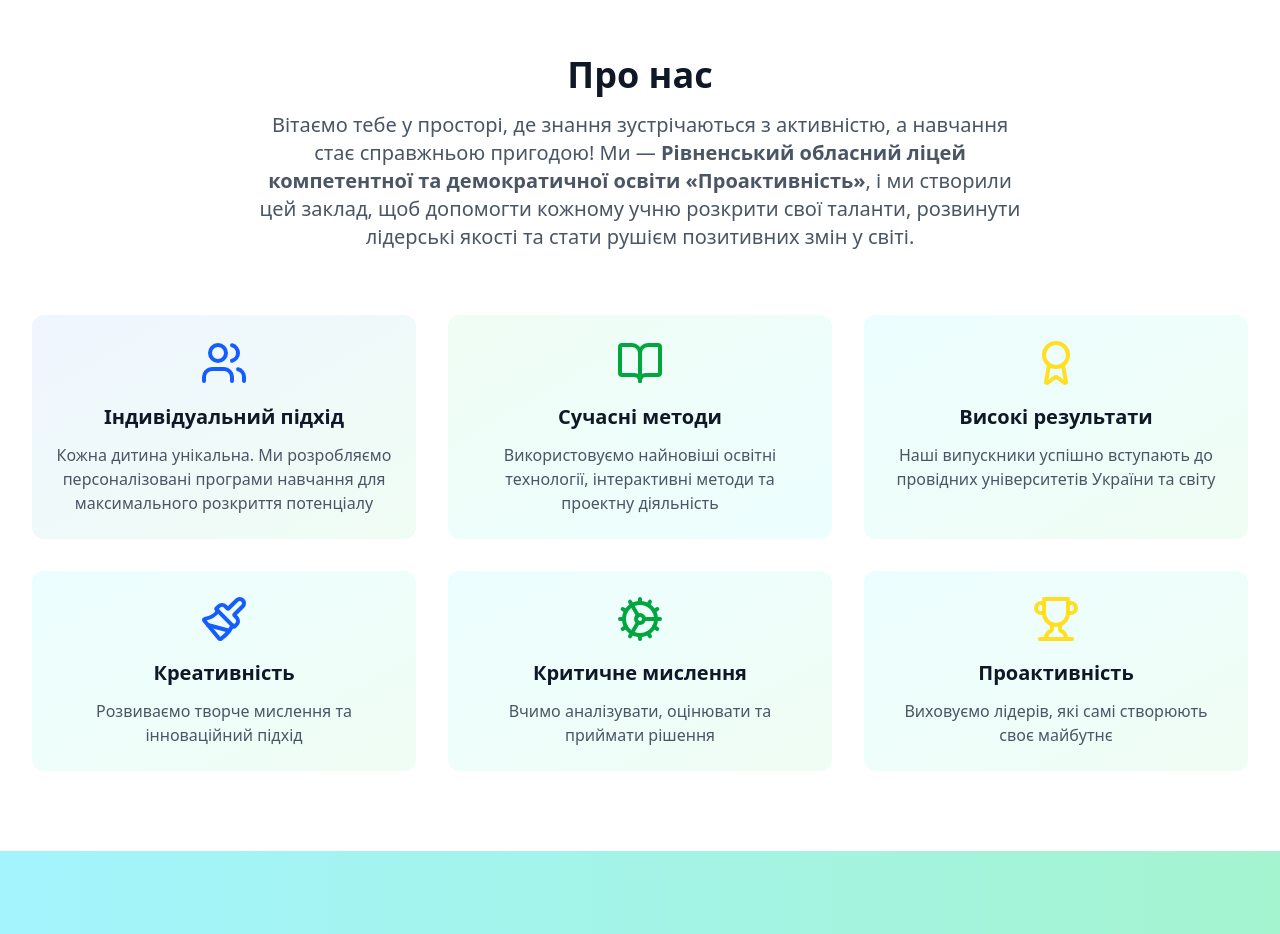
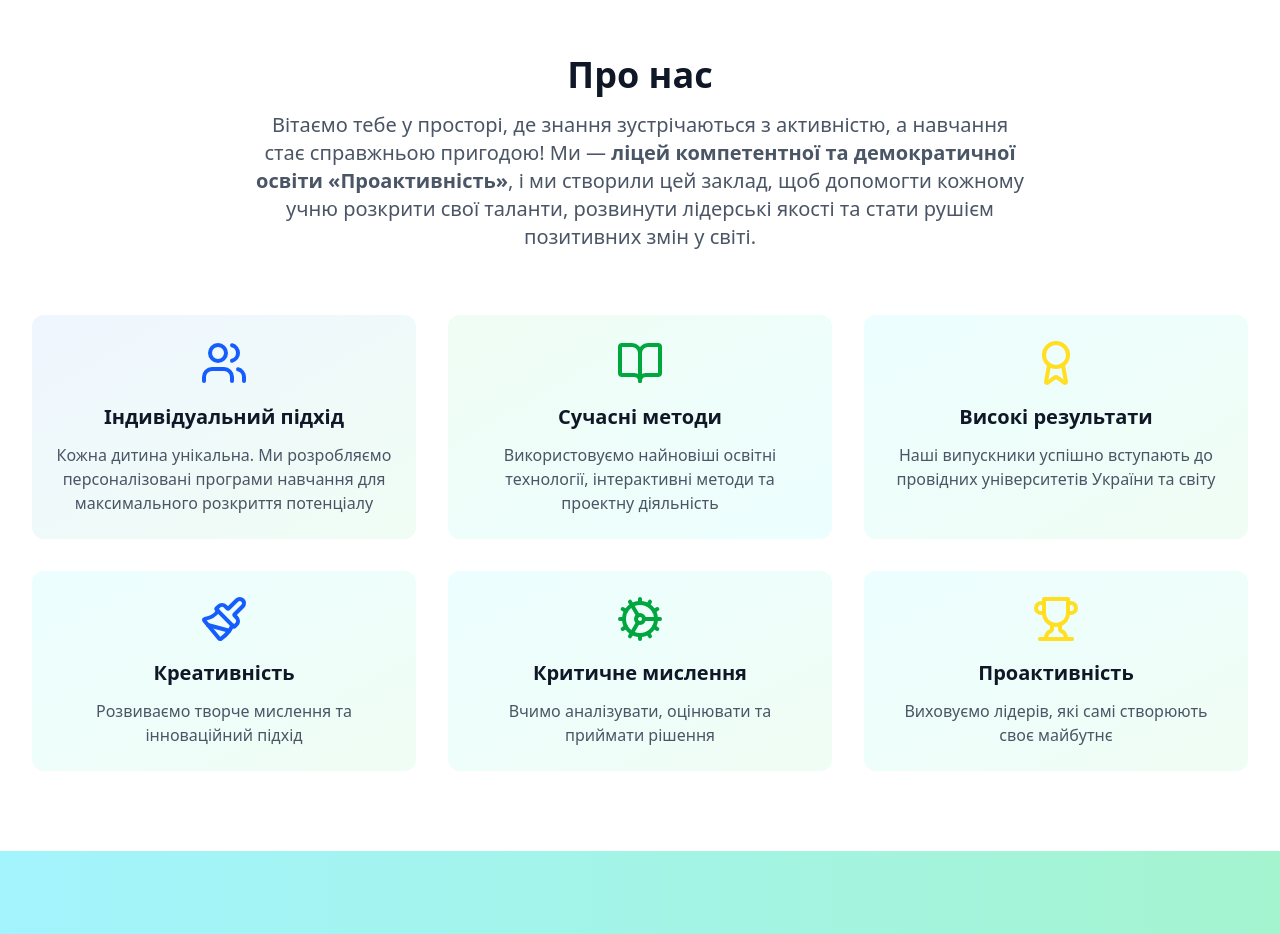
Before and after one commit to mintusyaka/lyceum-frontend, a React (Vite) app: page / in a window 1280 px wide. Shown: the part 1220-2154 px from the top of the page. Built offline with nearby package versions, Linux system fonts and the light colour scheme.

Commit message:
Update About.jsx

```diff
--- a/src/components/home/About/About.jsx
+++ b/src/components/home/About/About.jsx
@@ -11,7 +11,7 @@ function About() {
           <div className="text-center mb-16">
             <h3 className="text-4xl font-bold text-gray-900 mb-4">Про нас</h3>
             <p className="text-xl text-gray-600 mb-12 max-w-3xl mx-auto">
-                  Вітаємо тебе у просторі, де знання зустрічаються з активністю, а навчання стає справжньою пригодою! Ми — <strong>Рівненський обласний ліцей компетентної та демократичної освіти «Проактивність»</strong>, і ми створили цей заклад, щоб допомогти кожному учню розкрити свої таланти, розвинути лідерські якості та стати рушієм позитивних змін у світі.
+                  Вітаємо тебе у просторі, де знання зустрічаються з активністю, а навчання стає справжньою пригодою! Ми — <strong>ліцей компетентної та демократичної освіти «Проактивність»</strong>, і ми створили цей заклад, щоб допомогти кожному учню розкрити свої таланти, розвинути лідерські якості та стати рушієм позитивних змін у світі.
                 </p>
           </div>
 
```
